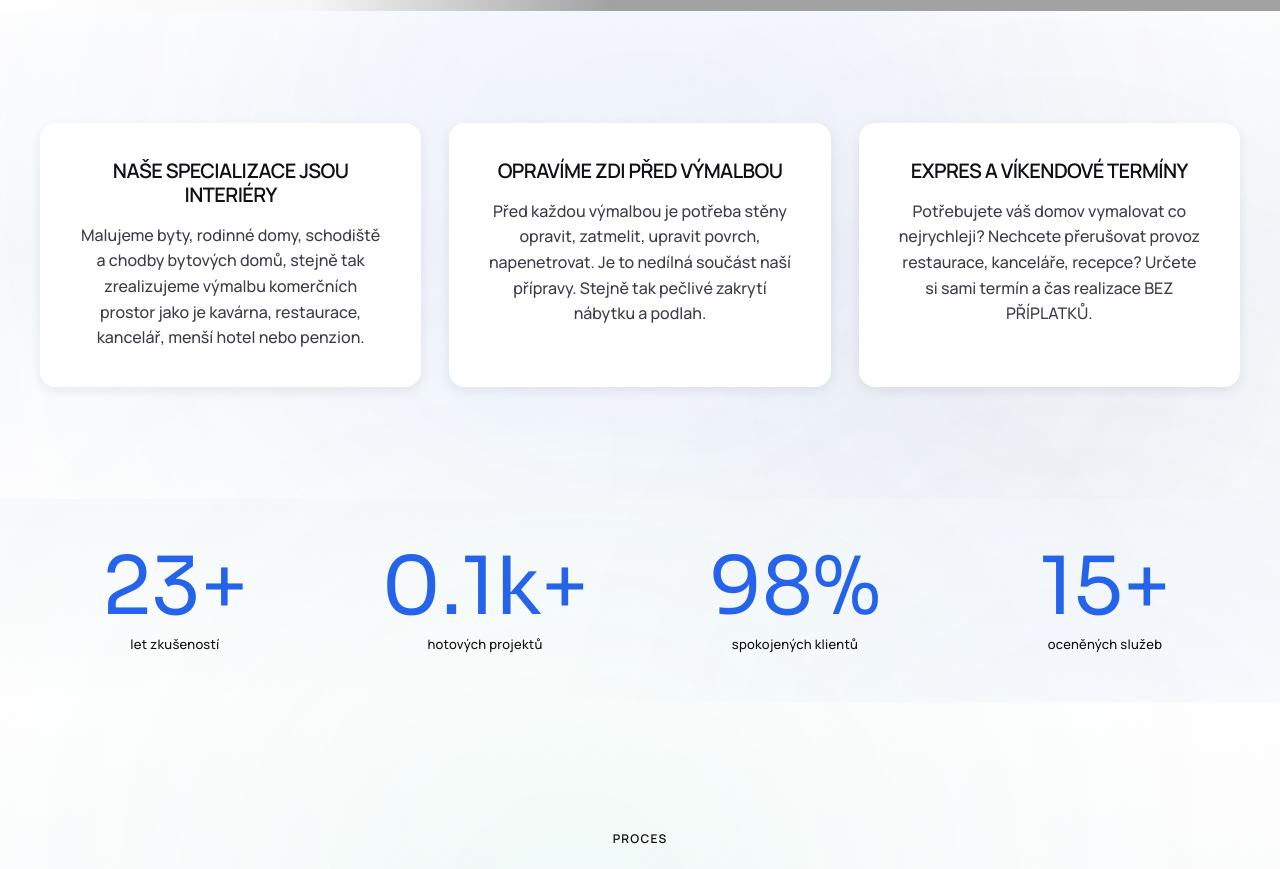
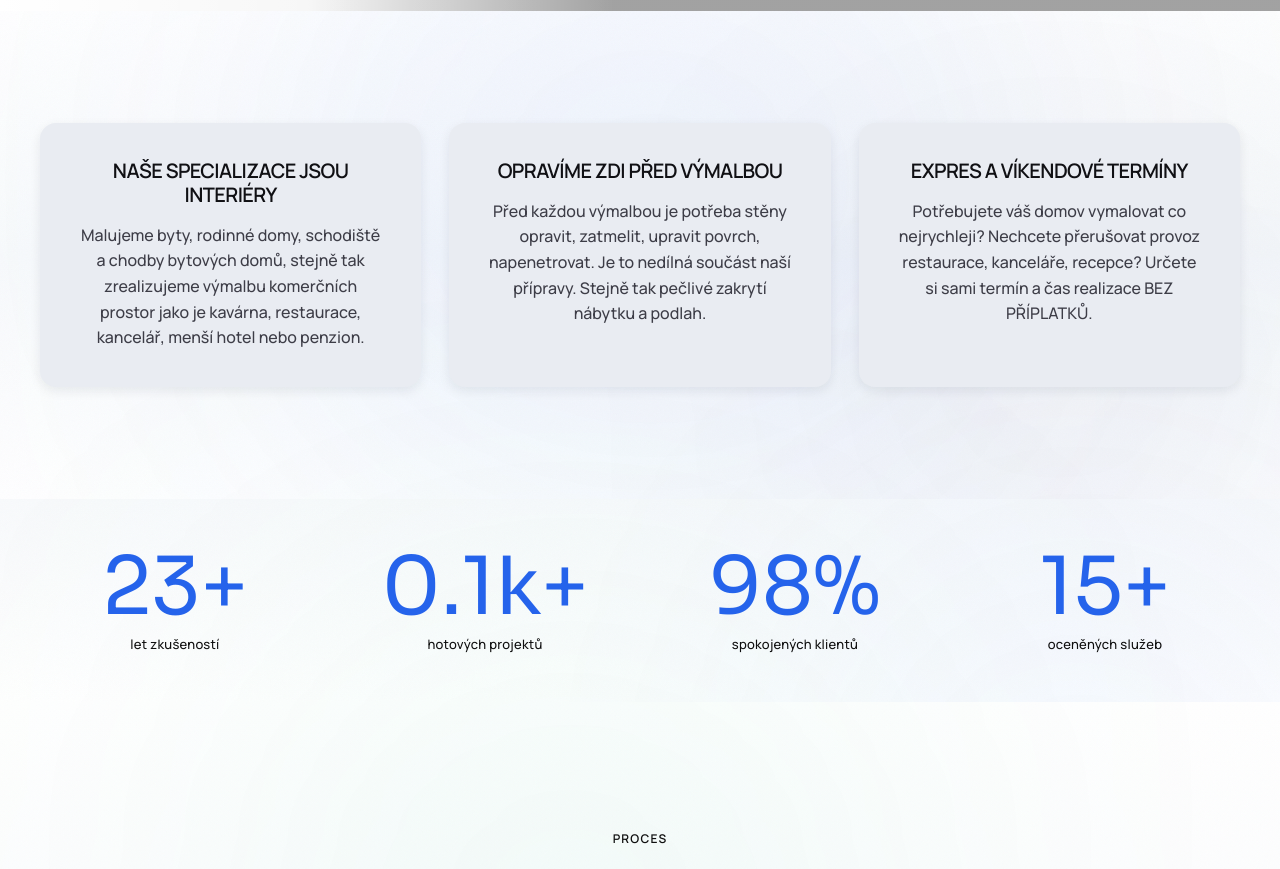
Before and after one commit to marelhott/new-web, a Next.js app: page / in a window 1280 px wide. Shown: the part 980-1849 px from the top of the page. Built offline with nearby package versions, Linux system fonts and the light colour scheme; grey boxes are pictures that could not be loaded; a web font is replaced by a local one.

Commit message:
Change trust section card background to gray

```diff
--- a/src/app/pages/HomePage.tsx
+++ b/src/app/pages/HomePage.tsx
@@ -184,7 +184,7 @@ function TrustSection() {
         <div className="grid grid-cols-1 md:grid-cols-3 gap-6 md:gap-7">
           {featureCards.map((card, index) => (
             <Reveal key={card.title} delay={index * 0.1}>
-              <div className="group relative p-8 md:p-9 rounded-[16px] overflow-hidden transition-all duration-500 hover:shadow-lg h-full text-center" style={{ background: "#ffffff", boxShadow: "0 4px 12px rgba(15,23,42,0.08)" }}>
+              <div className="group relative p-8 md:p-9 rounded-[16px] overflow-hidden transition-all duration-500 hover:shadow-lg h-full text-center" style={{ background: "#e9ecf2", boxShadow: "0 4px 12px rgba(15,23,42,0.08)" }}>
                 <h3 className="mb-4 tracking-[-0.03em] text-[#101014]" style={{ fontFamily: "Manrope, sans-serif", fontSize: "clamp(20px, 1.5vw, 28px)", fontWeight: 600, lineHeight: 1.2 }}>
                   {card.title}
                 </h3>
```
